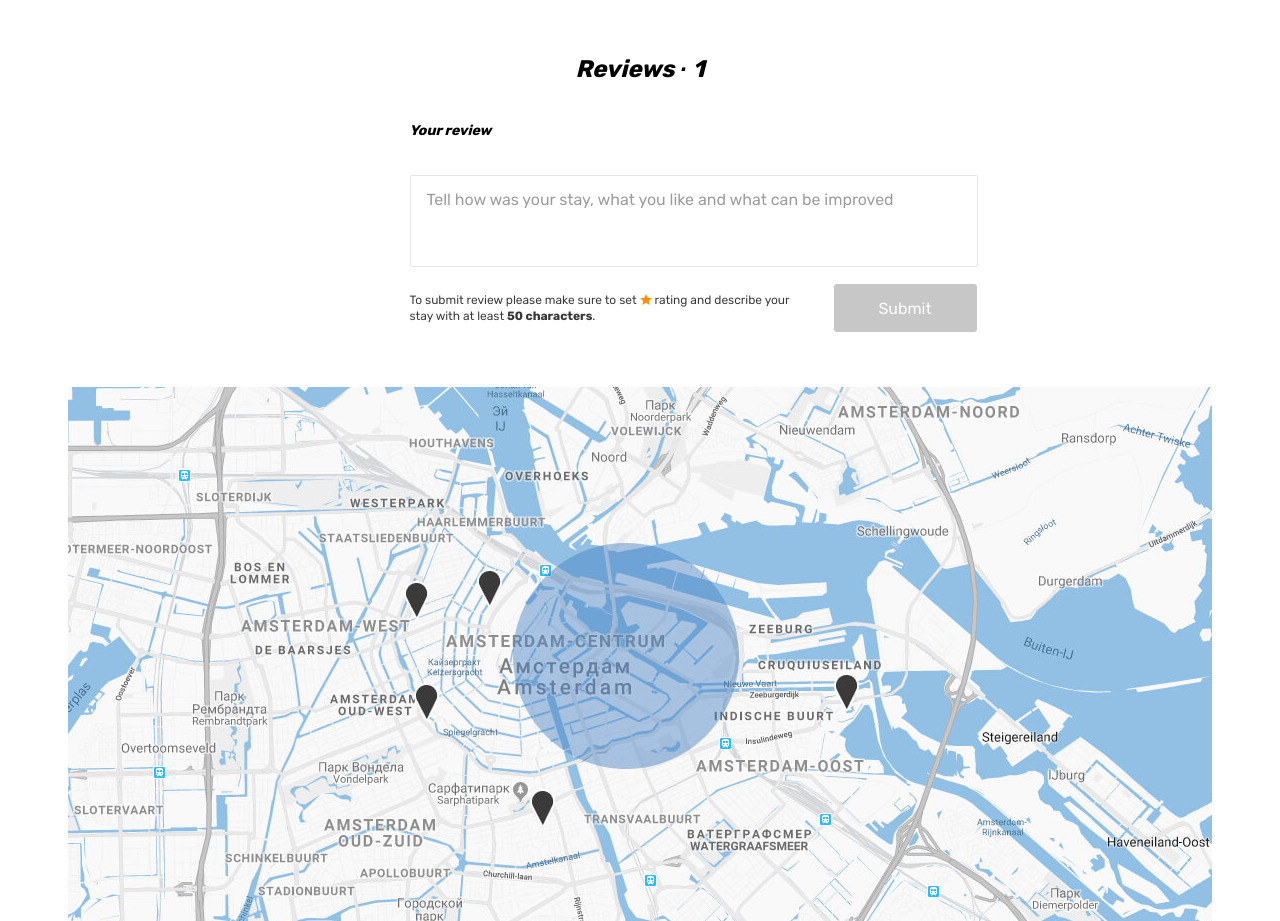
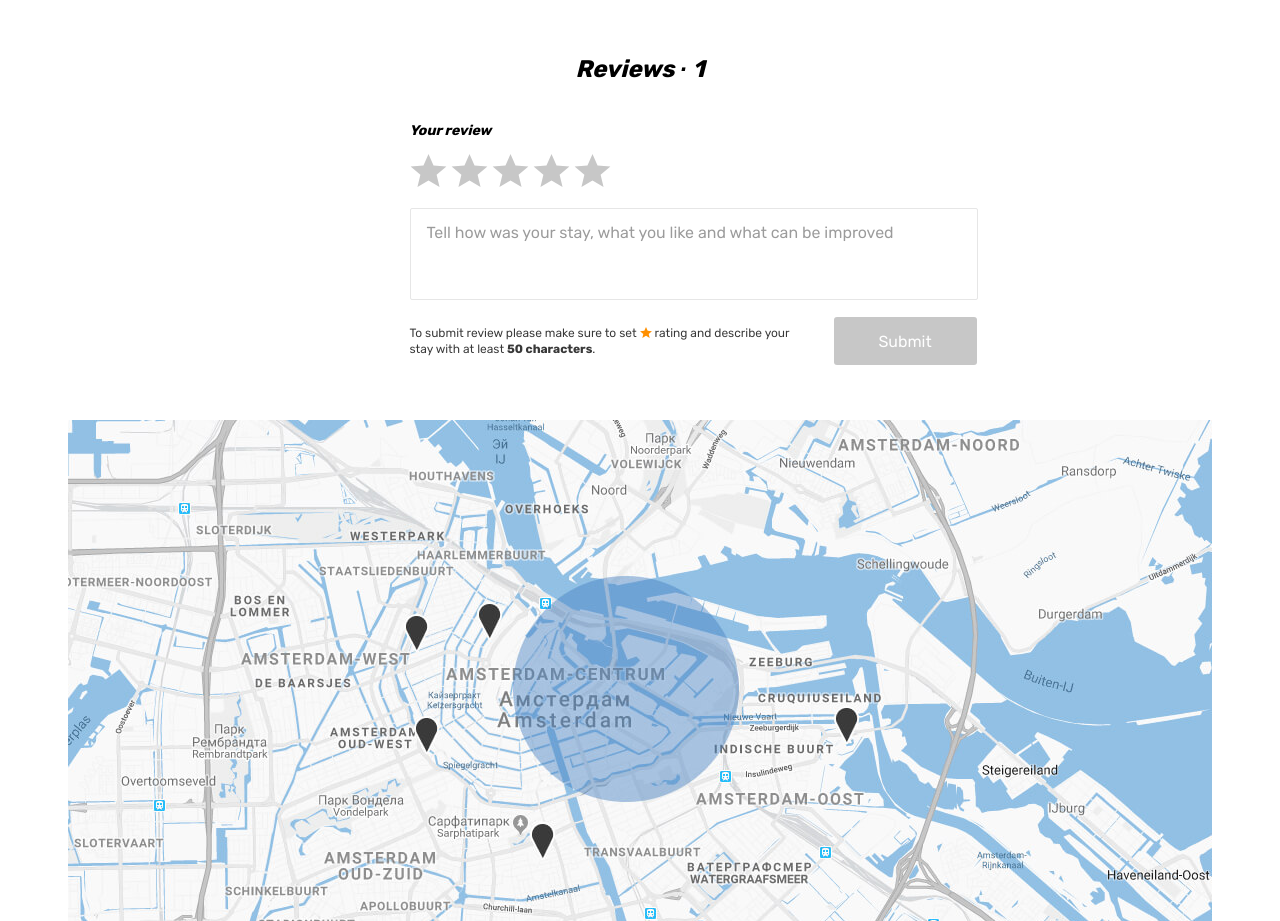
Before and after one commit to htmlacademy-univer-javascript-3/2571303-six-cities-5, a React (Vite) app: page /offer/1 in a window 1280 px wide. Shown: the part 988-1909 px from the top of the page. Built offline with nearby package versions, Linux system fonts and the light colour scheme.

Commit message:
components: implement CommentForm

```diff
--- /dev/null
+++ b/src/components/comment-form/CommentForm.tsx
@@ -0,0 +1,86 @@
+import React, { useState } from 'react';
+
+type CommentFormProps = {
+  onSubmit: (comment: string, rating: number) => void;
+};
+
+function CommentForm({ onSubmit }: CommentFormProps) {
+  const [comment, setComment] = useState('');
+  const [rating, setRating] = useState(0);
+  const [isSubmitting, setIsSubmitting] = useState(false);
+
+  const handleCommentChange = (event: React.ChangeEvent<HTMLTextAreaElement>) => {
+    setComment(event.target.value);
+  };
+
+  const handleRatingChange = (event: React.ChangeEvent<HTMLInputElement>) => {
+    setRating(Number(event.target.value));
+  };
+
+  const handleSubmit = (event: React.FormEvent) => {
+    event.preventDefault();
+    setIsSubmitting(true);
+
+    setTimeout(() => {
+      onSubmit(comment, rating);
+      setComment('');
+      setRating(0);
+      setIsSubmitting(false);
+    }, 1000);
+  };
+
+  return (
+    <form className="reviews__form form" onSubmit={handleSubmit}>
+      <label className="reviews__label form__label" htmlFor="review">Your review</label>
+      <div className="reviews__rating-form form__rating">
+        {[5, 4, 3, 2, 1].map((score) => (
+          <React.Fragment key={score}>
+            <input
+              type="radio"
+              className="form__rating-input visually-hidden"
+              value={score}
+              id={`${score}-stars`}
+              name="rating"
+              onChange={handleRatingChange}
+              checked={rating === score}
+            />
+            <label
+              htmlFor={`${score}-stars`}
+              className="reviews__rating-label form__rating-label"
+              title={`${score} stars`}
+            >
+              <svg className="form__star-image" width="37" height="33">
+                <use xlinkHref="#icon-star"></use>
+              </svg>
+            </label>
+          </React.Fragment>
+        ))}
+      </div>
+      <textarea
+        className="reviews__textarea form__textarea"
+        id="review"
+        name="review"
+        placeholder="Tell how was your stay, what you like and what can be improved"
+        value={comment}
+        onChange={handleCommentChange}
+        minLength={50}
+        required
+      >
+      </textarea>
+      <div className="reviews__button-wrapper">
+        <p className="reviews__help">
+          To submit review please make sure to set <span className="reviews__star">rating</span> and describe your stay with at least <b className="reviews__text-amount">50 characters</b>.
+        </p>
+        <button
+          className="reviews__submit form__submit button"
+          type="submit"
+          disabled={isSubmitting || comment.length < 50 || rating === 0}
+        >
+          Submit
+        </button>
+      </div>
+    </form>
+  );
+}
+
+export default CommentForm;
--- a/src/pages/offer/offer-page.tsx
+++ b/src/pages/offer/offer-page.tsx
@@ -1,13 +1,19 @@
-import React from 'react';
 import {Navigate, useParams} from 'react-router-dom';
 import {AppRoute} from '../../consts.ts';
 import {Offer} from '../../types/offer.ts';
+import CommentForm from '../../components/comment-form/CommentForm.tsx';
 
 type OfferPageProps = {
   offers: Offer[];
 };
 
-const OfferPage: React.FC<OfferPageProps> = ({ offers }) => {
+
+const handleCommentSubmit = (comment: string, rating: number) => {
+  console.log(`New comment: ${comment} with rating: ${rating}`);
+};
+
+
+function OfferPage ({ offers }: OfferPageProps) {
   const { id } = useParams<{ id: string }>();
   const placeId = Number(id);
   const offer = offers.find((p) => p.id === placeId);
@@ -114,20 +120,7 @@ const OfferPage: React.FC<OfferPageProps> = ({ offers }) => {
               </div>
               <section className="offer__reviews reviews">
                 <h2 className="reviews__title">Reviews · <span className="reviews__amount">1</span></h2>
-                {/* Render reviews here */}
-                <form className="reviews__form form" action="#" method="post">
-                  <label className="reviews__label form__label" htmlFor="review">Your review</label>
-                  <div className="reviews__rating-form form__rating">
-                    {/* Rating inputs */}
-                  </div>
-                  <textarea className="reviews__textarea form__textarea" id="review" name="review" placeholder="Tell how was your stay, what you like and what can be improved"></textarea>
-                  <div className="reviews__button-wrapper">
-                    <p className="reviews__help">
-                      To submit review please make sure to set <span className="reviews__star">rating</span> and describe your stay with at least <b className="reviews__text-amount">50 characters</b>.
-                    </p>
-                    <button className="reviews__submit form__submit button" type="submit" disabled>Submit</button>
-                  </div>
-                </form>
+                <CommentForm onSubmit={handleCommentSubmit} />
               </section>
             </div>
           </div>
```
